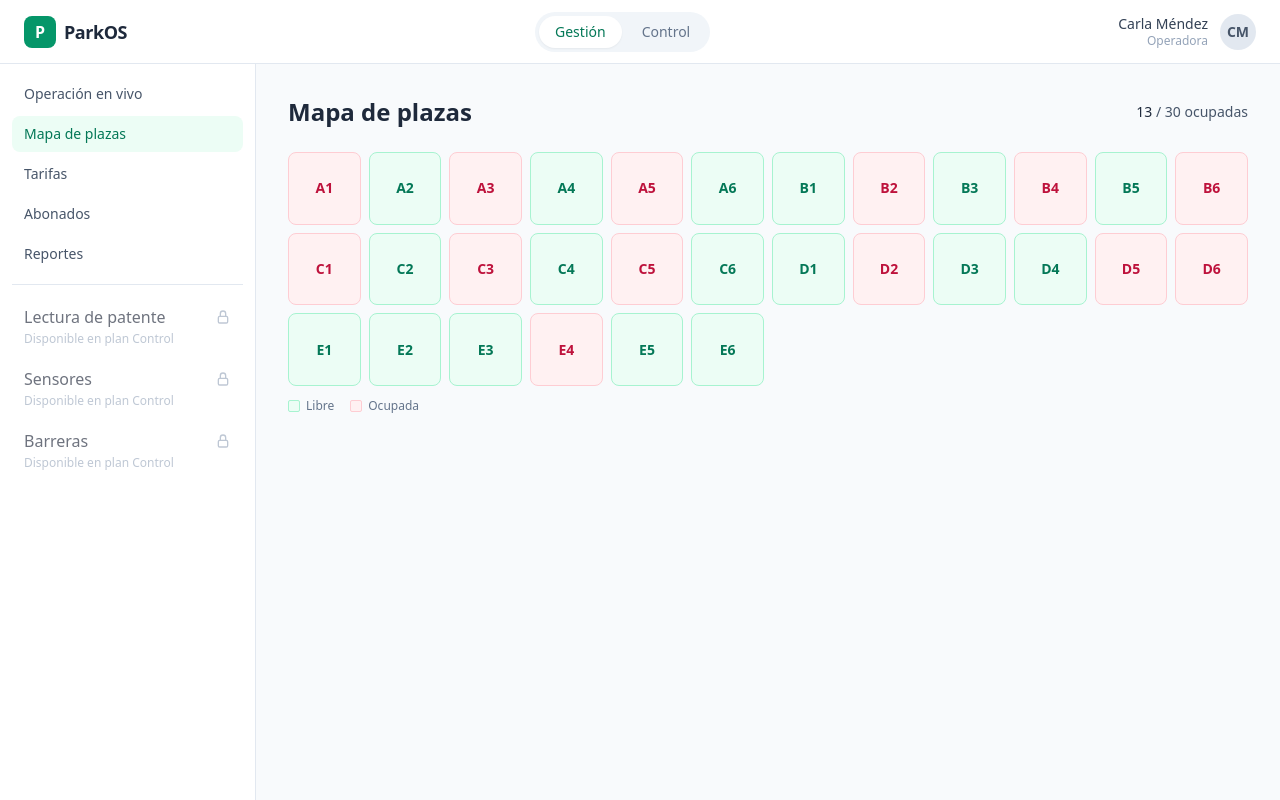
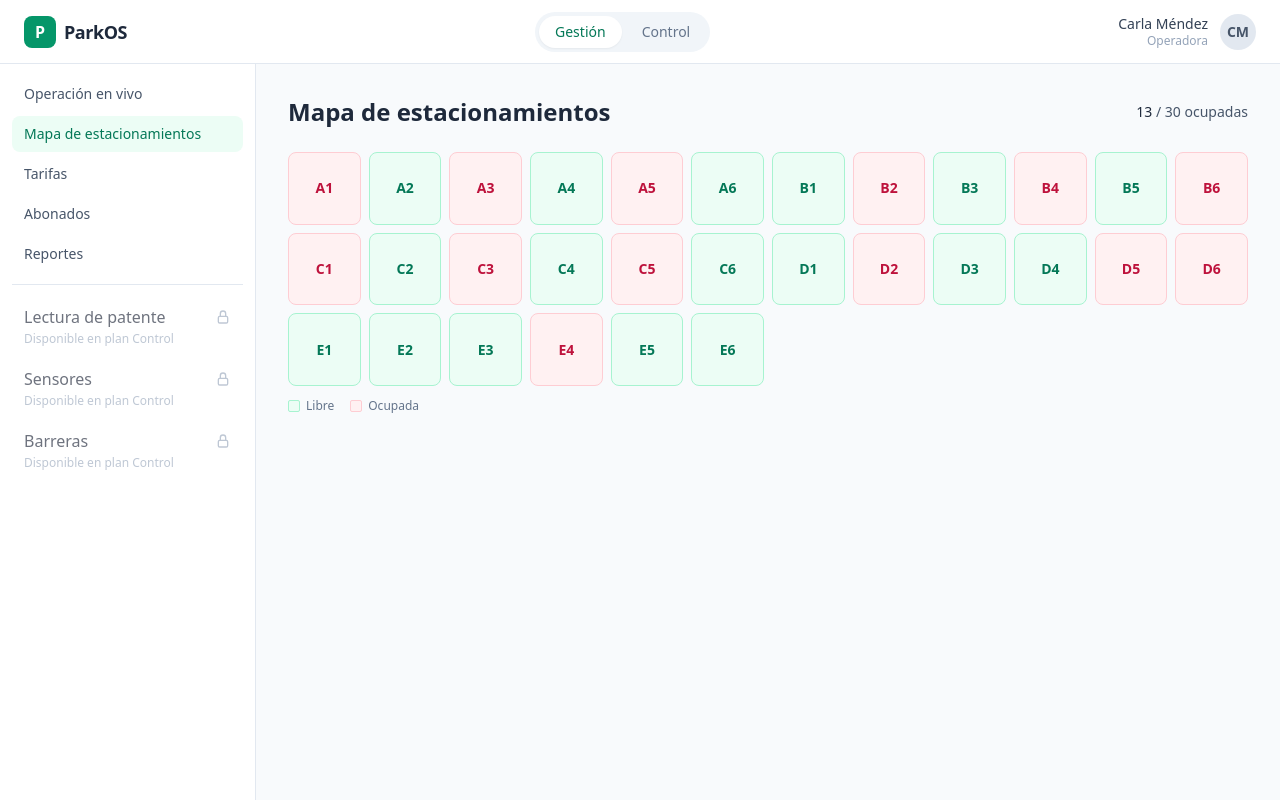
Before and after one commit to fredybarrera/its-parkos, a Nuxt app: page /plazas in a window 1280 px wide. Built offline with nearby package versions, Linux system fonts and the light colour scheme.

Commit message:
fix: renombra "Mapa de plazas" a "Mapa de estacionamientos" y "Horas pico" a "Horas punta"

```diff
--- a/app/components/shell/SidebarNav.vue
+++ b/app/components/shell/SidebarNav.vue
@@ -21,7 +21,7 @@ interface NavItem {
 // Núcleo: visible y navegable en ambos planes.
 const coreItems: NavItem[] = [
   { label: 'Operación en vivo', to: '/operacion' },
-  { label: 'Mapa de plazas', to: '/plazas' },
+  { label: 'Mapa de estacionamientos', to: '/plazas' },
   { label: 'Tarifas', to: '/tarifas' },
   { label: 'Abonados', to: '/abonados' },
   { label: 'Reportes', to: '/reportes' },
--- a/app/pages/plazas.vue
+++ b/app/pages/plazas.vue
@@ -72,7 +72,7 @@ onUnmounted(() => {
 <template>
   <div class="space-y-6">
     <div class="flex items-center justify-between">
-      <h1 class="text-2xl font-bold text-slate-800">Mapa de plazas</h1>
+      <h1 class="text-2xl font-bold text-slate-800">Mapa de estacionamientos</h1>
       <p class="text-sm font-medium text-slate-600">
         <span class="text-slate-800">{{ ocupadas }}</span> / {{ totalPlazas }} ocupadas
       </p>
--- a/app/pages/reportes.vue
+++ b/app/pages/reportes.vue
@@ -57,7 +57,7 @@ const comparativaOrigen = computed(() => {
       </div>
 
       <div class="rounded-xl border border-slate-200 bg-white p-6">
-        <h2 class="text-sm font-semibold text-slate-700">Horas pico</h2>
+        <h2 class="text-sm font-semibold text-slate-700">Horas punta</h2>
         <div class="mt-4">
           <ReportesHorasPicoChart :horas-pico="reporte.horasPico" />
         </div>
```
Also changed, not shown: 1 other file (tests, documents, lock files or other folders).
